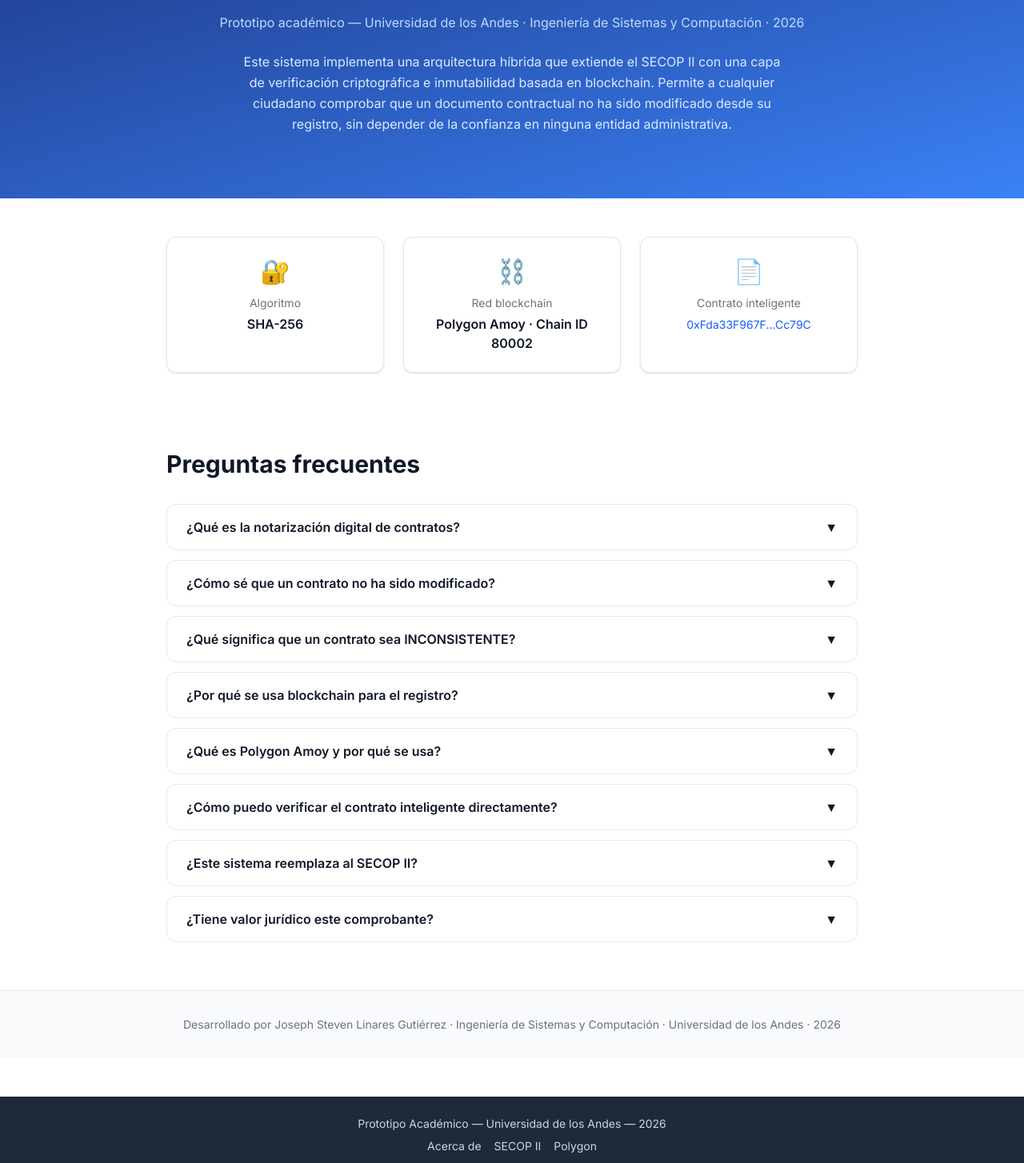
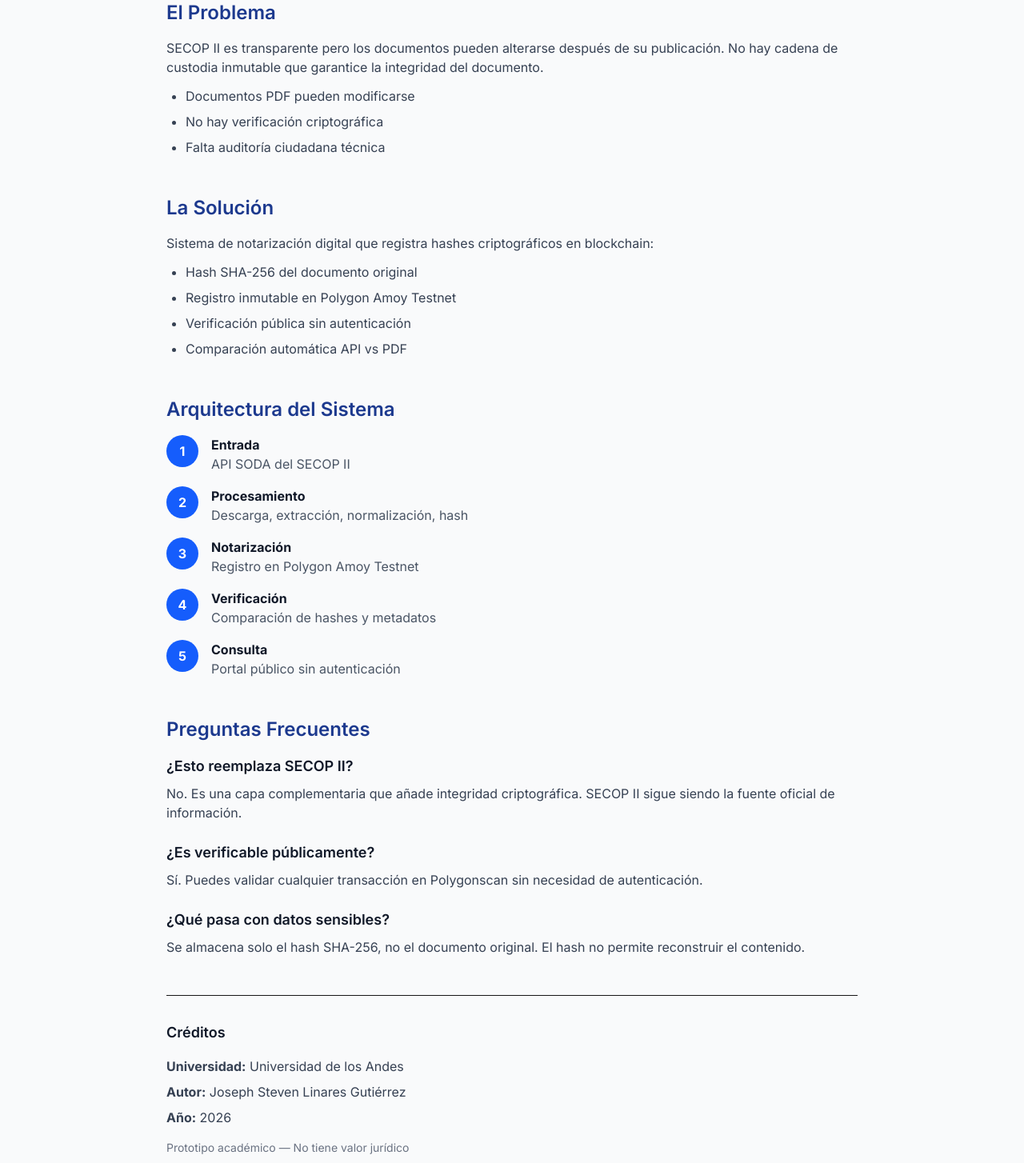
Before and after one commit to StnJoseph/notarizacion-secop-mvp, a Next.js app: page /acerca-de in a window 1280 px wide. Shown: the part 176-1630 px from the top of the page at 80% size. Built offline with nearby package versions, Linux system fonts and the light colour scheme.

Commit message:
Revert "Questions Addition"

```diff
--- a/app/acerca-de/page.tsx
+++ b/app/acerca-de/page.tsx
@@ -1,137 +1,103 @@
-'use client'
+    export default function AcercaDePage() {
+  return (
+    <div className="max-w-4xl mx-auto py-12 px-4">
+      <h1 className="text-3xl font-bold mb-8 text-gray-900">Acerca de Este Sistema</h1>
 
-import { useState } from 'react'
-
-const faqs = [
-  {
-    q: '¿Qué es la notarización digital de contratos?',
-    a: 'La notarización digital es el proceso de calcular una huella criptográfica única (hash SHA-256) de un documento y registrarla en una red blockchain pública. Esto permite demostrar que el documento existía en un momento determinado y que no ha sido alterado, sin necesidad de una entidad certificadora central.',
-  },
-  {
-    q: '¿Cómo sé que un contrato no ha sido modificado?',
-    a: 'Descarga el PDF del contrato desde el SECOP II, calcula su hash SHA-256 con el comando certutil -hashfile contrato.pdf SHA256 en Windows, o shasum -a 256 contrato.pdf en Mac/Linux, y compáralo con el hash registrado en el comprobante. Si coinciden, el documento es íntegro.',
-  },
-  {
-    q: '¿Qué significa que un contrato sea INCONSISTENTE?',
-    a: 'Significa que el sistema detectó una diferencia entre los metadatos publicados por la API del SECOP II y los datos extraídos del documento PDF. Las dimensiones verificadas son: valor del contrato, modalidad de contratación, proveedor adjudicado, duración y fecha de terminación. Una inconsistencia no implica necesariamente irregularidad — puede ser un error de digitación o una actualización no sincronizada.',
-  },
-  {
-    q: '¿Por qué se usa blockchain para el registro?',
-    a: 'La blockchain garantiza que el registro del hash sea inmutable: una vez inscrito en un bloque confirmado, no puede modificarse sin invalidar todos los bloques posteriores. Esto elimina la dependencia de confiar en el sistema de notarización, ya que la evidencia es pública y verificable por cualquier persona.',
-  },
-  {
-    q: '¿Qué es Polygon Amoy y por qué se usa?',
-    a: 'Polygon Amoy es la red de pruebas oficial de Polygon, compatible con la Ethereum Virtual Machine (EVM). Se usa en este prototipo porque permite ejecutar contratos inteligentes reales en una red distribuida sin costo económico, manteniendo el mismo comportamiento técnico que una red principal.',
-  },
-  {
-    q: '¿Cómo puedo verificar el contrato inteligente directamente?',
-    a: 'El contrato está desplegado en la dirección 0xFda33F967F6ed22856ee542910663B180b3Cc79C en Polygon Amoy. Puedes consultarlo en amoy.polygonscan.com o llamar directamente a su función verificarHash() con el hash SHA-256 del documento que quieres comprobar.',
-  },
-  {
-    q: '¿Este sistema reemplaza al SECOP II?',
-    a: 'No. Este prototipo implementa una arquitectura híbrida que extiende las capacidades del SECOP II sin modificarlo. El SECOP II sigue siendo el sistema oficial de contratación pública. Esta capa de notarización actúa como un complemento de verificación independiente.',
-  },
-  {
-    q: '¿Tiene valor jurídico este comprobante?',
-    a: 'No. Este es un prototipo académico desarrollado como trabajo de grado en la Universidad de los Andes. Los comprobantes generados no tienen valor probatorio legal. El sistema demuestra la viabilidad técnica de la arquitectura propuesta.',
-  },
-]
-
-export default function AcercaDePage() {
-  const [openIndex, setOpenIndex] = useState<number | null>(null)
-
-  function toggle(i: number) {
-    setOpenIndex(openIndex === i ? null : i)
-  }
-
-  return (
-    <div className="min-h-screen bg-white">
-      {/* Sección 1 — Hero */}
-      <section className="bg-gradient-to-br from-[#1e3a8a] to-[#3b82f6] py-20 px-4">
-        <div className="max-w-4xl mx-auto text-center">
-          <h1 className="text-4xl font-bold text-white mb-3">Acerca del Sistema</h1>
-          <p className="text-blue-200 mb-6">
-            Prototipo académico — Universidad de los Andes · Ingeniería de Sistemas y Computación · 2026
-          </p>
-          <p className="text-blue-100 max-w-2xl mx-auto leading-relaxed">
-            Este sistema implementa una arquitectura híbrida que extiende el SECOP II con una capa de
-            verificación criptográfica e inmutabilidad basada en blockchain. Permite a cualquier ciudadano
-            comprobar que un documento contractual no ha sido modificado desde su registro, sin depender
-            de la confianza en ninguna entidad administrativa.
-          </p>
-        </div>
+      {/* Problema */}
+      <section className="mb-12">
+        <h2 className="text-2xl font-semibold mb-4 text-blue-900">El Problema</h2>
+        <p className="text-gray-700 mb-3">
+          SECOP II es transparente pero los documentos pueden alterarse después de su publicación.
+          No hay cadena de custodia inmutable que garantice la integridad del documento.
+        </p>
+        <ul className="list-disc pl-6 text-gray-700 space-y-2">
+          <li>Documentos PDF pueden modificarse</li>
+          <li>No hay verificación criptográfica</li>
+          <li>Falta auditoría ciudadana técnica</li>
+        </ul>
       </section>
 
-      {/* Sección 2 — Datos técnicos */}
-      <section className="py-12">
-        <div className="max-w-4xl mx-auto px-4">
-          <div className="grid grid-cols-1 sm:grid-cols-3 gap-6">
-            <div className="bg-white border border-gray-200 shadow-sm rounded-xl p-6 text-center">
-              <div className="text-3xl mb-3">🔐</div>
-              <div className="text-sm text-gray-500 mb-1">Algoritmo</div>
-              <div className="font-semibold text-gray-900">SHA-256</div>
-            </div>
-            <div className="bg-white border border-gray-200 shadow-sm rounded-xl p-6 text-center">
-              <div className="text-3xl mb-3">⛓️</div>
-              <div className="text-sm text-gray-500 mb-1">Red blockchain</div>
-              <div className="font-semibold text-gray-900">Polygon Amoy · Chain ID 80002</div>
-            </div>
-            <div className="bg-white border border-gray-200 shadow-sm rounded-xl p-6 text-center">
-              <div className="text-3xl mb-3">📄</div>
-              <div className="text-sm text-gray-500 mb-1">Contrato inteligente</div>
-              <a
-                href="https://amoy.polygonscan.com/address/0xFda33F967F6ed22856ee542910663B180b3Cc79C"
-                target="_blank"
-                rel="noopener noreferrer"
-                className="font-mono text-sm text-blue-600 hover:underline break-all"
-              >
-                0xFda33F967F...Cc79C
-              </a>
-            </div>
-          </div>
-        </div>
+      {/* Solución */}
+      <section className="mb-12">
+        <h2 className="text-2xl font-semibold mb-4 text-blue-900">La Solución</h2>
+        <p className="text-gray-700 mb-3">
+          Sistema de notarización digital que registra hashes criptográficos en blockchain:
+        </p>
+        <ul className="list-disc pl-6 text-gray-700 space-y-2">
+          <li>Hash SHA-256 del documento original</li>
+          <li>Registro inmutable en Polygon Amoy Testnet</li>
+          <li>Verificación pública sin autenticación</li>
+          <li>Comparación automática API vs PDF</li>
+        </ul>
       </section>
 
-      {/* Sección 3 — FAQ acordeón */}
-      <section className="py-12">
-        <div className="max-w-4xl mx-auto px-4">
-          <h2 className="text-3xl font-bold text-gray-900 mb-8">Preguntas frecuentes</h2>
-          {faqs.map((item, i) => (
-            <div key={i} className="border border-gray-200 rounded-xl mb-3 overflow-hidden bg-white">
-              <button
-                onClick={() => toggle(i)}
-                className="w-full text-left px-6 py-4 flex justify-between items-center font-semibold text-gray-900 hover:bg-gray-50 transition-colors"
-              >
-                <span>{item.q}</span>
-                <span
-                  className={`ml-4 flex-shrink-0 transition-transform duration-200 ${
-                    openIndex === i ? 'rotate-180' : ''
-                  }`}
-                >
-                  ▼
-                </span>
-              </button>
-              <div
-                className={`transition-all duration-200 overflow-hidden ${
-                  openIndex === i ? 'max-h-96' : 'max-h-0'
-                }`}
-              >
-                <p className="px-6 pb-5 text-gray-600 text-sm leading-relaxed">{item.a}</p>
+      {/* Arquitectura */}
+      <section className="mb-12">
+        <h2 className="text-2xl font-semibold mb-4 text-blue-900">Arquitectura del Sistema</h2>
+        <div className="space-y-4">
+          {[
+            { num: 1, title: "Entrada", desc: "API SODA del SECOP II" },
+            { num: 2, title: "Procesamiento", desc: "Descarga, extracción, normalización, hash" },
+            { num: 3, title: "Notarización", desc: "Registro en Polygon Amoy Testnet" },
+            { num: 4, title: "Verificación", desc: "Comparación de hashes y metadatos" },
+            { num: 5, title: "Consulta", desc: "Portal público sin autenticación" },
+          ].map((step) => (
+            <div key={step.num} className="flex gap-4 items-start">
+              <div className="flex-shrink-0 w-10 h-10 bg-blue-600 text-white rounded-full flex items-center justify-center font-bold">
+                {step.num}
+              </div>
+              <div>
+                <h3 className="font-bold text-gray-900">{step.title}</h3>
+                <p className="text-gray-600">{step.desc}</p>
               </div>
             </div>
           ))}
         </div>
       </section>
 
-      {/* Sección 4 — Footer informativo */}
-      <footer className="bg-gray-50 border-t border-gray-200 py-8">
-        <div className="max-w-4xl mx-auto px-4 text-center">
-          <p className="text-sm text-gray-500">
-            Desarrollado por Joseph Steven Linares Gutiérrez · Ingeniería de Sistemas y Computación ·
-            Universidad de los Andes · 2026
-          </p>
+      {/* FAQ */}
+      <section className="mb-12">
+        <h2 className="text-2xl font-semibold mb-4 text-blue-900">Preguntas Frecuentes</h2>
+        <div className="space-y-6">
+          <div>
+            <h3 className="font-semibold text-gray-900 text-lg mb-2">¿Esto reemplaza SECOP II?</h3>
+            <p className="text-gray-700">
+              No. Es una capa complementaria que añade integridad criptográfica.
+              SECOP II sigue siendo la fuente oficial de información.
+            </p>
+          </div>
+          <div>
+            <h3 className="font-semibold text-gray-900 text-lg mb-2">¿Es verificable públicamente?</h3>
+            <p className="text-gray-700">
+              Sí. Puedes validar cualquier transacción en Polygonscan sin necesidad de autenticación.
+            </p>
+          </div>
+          <div>
+            <h3 className="font-semibold text-gray-900 text-lg mb-2">¿Qué pasa con datos sensibles?</h3>
+            <p className="text-gray-700">
+              Se almacena solo el hash SHA-256, no el documento original.
+              El hash no permite reconstruir el contenido.
+            </p>
+          </div>
         </div>
-      </footer>
+      </section>
+
+      {/* Créditos */}
+      <section className="border-t pt-8 mt-12">
+        <h2 className="font-semibold text-gray-900 text-lg mb-4">Créditos</h2>
+        <p className="text-gray-700 mb-2">
+          <strong>Universidad:</strong> Universidad de los Andes
+        </p>
+        <p className="text-gray-700 mb-2">
+          <strong>Autor:</strong> Joseph Steven Linares Gutiérrez
+        </p>
+        <p className="text-gray-700 mb-2">
+          <strong>Año:</strong> 2026
+        </p>
+        <p className="text-sm text-gray-500 mt-4">
+          Prototipo académico — No tiene valor jurídico
+        </p>
+      </section>
     </div>
-  )
+  );
 }
```
